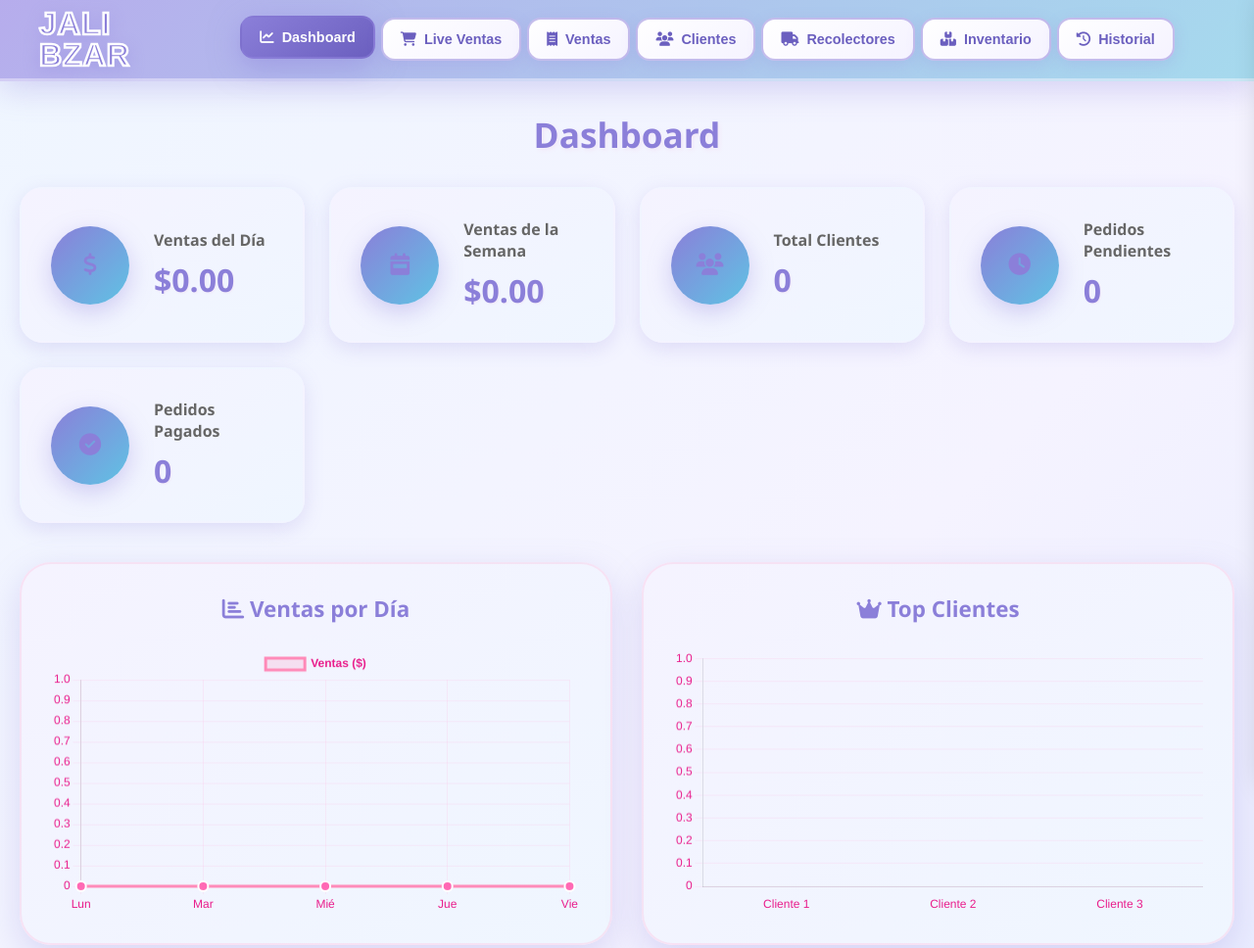
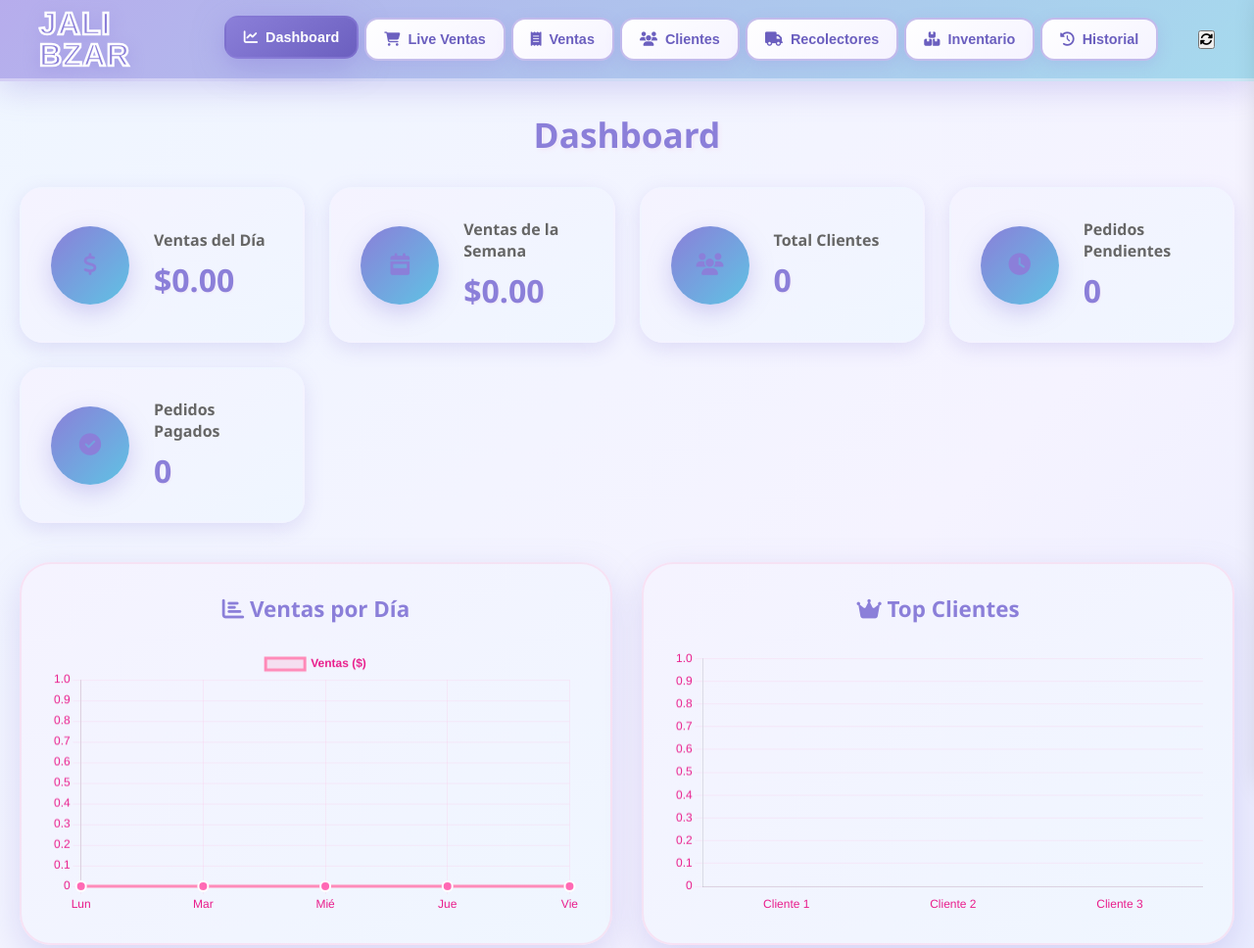
Before and after one commit to LizethEstrada90/JaLi-Bzar, a website: page index.html in a window 1280 px wide. Shown: the top 968 px of the page at 98% size. Drawn offline with nearby package versions, Linux system fonts and the light colour scheme; no server answers; a web font is replaced by a local one.

Commit message:
Update index.html

```diff
--- a/index.html
+++ b/index.html
@@ -52,6 +52,9 @@
                 <div class="hamburger" id="hamburgerBtn">
                     <span></span><span></span><span></span>
                 </div>
+                <button class="btn-sync-header" id="btnSyncFirebase" title="Sincronizar con la nube" onclick="cargarTodoDesdeFirebase()">
+                    <i class="fas fa-sync-alt"></i>
+                </button>
             </div>
         </div>
     </header>
```
